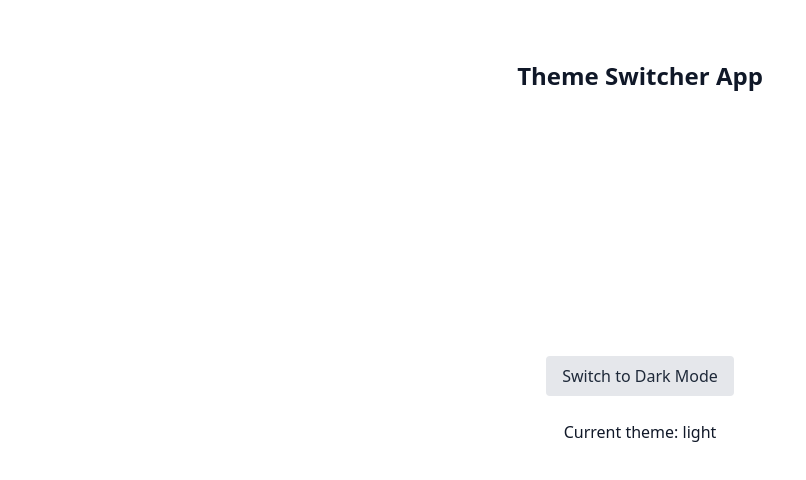
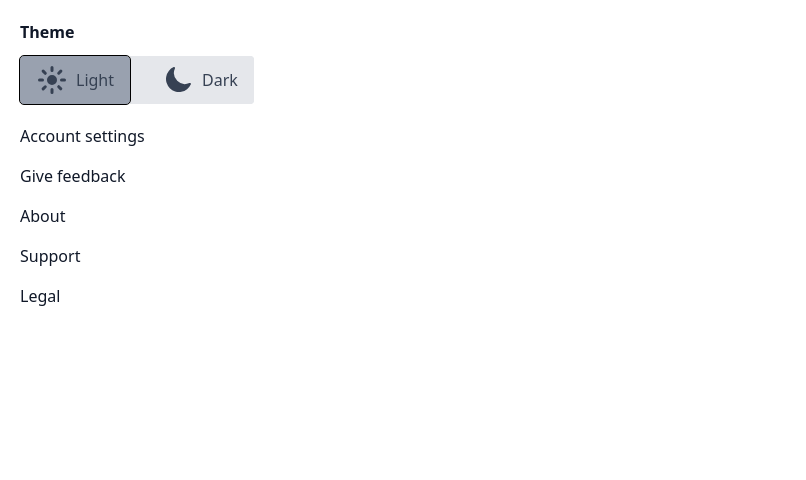
Before and after one commit to TeluadOat/theme-switcher-app, a React (Vite) app: page / in a window 1280 px wide. Shown: the top 480 px of the page, without its empty margins (0-806 px from the left). Built offline with nearby package versions, Linux system fonts and the light colour scheme.

Commit message:
added others.jsx component and improved UI

```diff
--- a/package.json
+++ b/package.json
@@ -10,6 +10,7 @@
     "preview": "vite preview"
   },
   "dependencies": {
+    "@heroicons/react": "^2.2.0",
     "@tailwindcss/vite": "^4.1.17",
     "react": "^19.2.0",
     "react-dom": "^19.2.0",
--- a/src/App.css
+++ b/src/App.css
@@ -6,8 +6,20 @@
   border: 2px solid red;
 } */
 
+
 body {
   margin: 0;
   transition: background-color 0.3s ease,
     color 0.3s ease;
 }
+
+button {
+  /* border: 2px solid red; */
+  display: flex;
+  align-items: center;
+}
+
+.toggle-bar {
+  /* border: 2px solid green; */
+  display: flex;
+}
--- a/src/App.jsx
+++ b/src/App.jsx
@@ -1,16 +1,17 @@
 import { useContext } from 'react';
 import { ThemeContext } from './context/ThemeContext.jsx';
 import ThemeToggle from './components/ThemeToggle.jsx';
+import Others from './components/Others.jsx';
 
 import './App.css'
 
 function App() {
   const { theme } = useContext(ThemeContext);
   return (
-    <div className={`min-h-screen flex flex-col gap-6 justify-center items-center transition-colors ${theme === "light" ? "bg-white text-gray-900" : "bg-gray-900 text-white"}`}>
-      <h1 className='text-2xl font-bold absolute top-15'>Theme Switcher App</h1>
+    <div className={`min-h-screen p-5 transition-colors ${theme === "light" ? "bg-white text-gray-900" : "bg-black/90 text-white"}`}>
+      <h1 className={`text-base font-bold mb-3 ${theme === "light" ? "" : "text-gray-300"}`}>Theme</h1>
       <ThemeToggle />
-      <p>Current theme: {theme} </p>
+      <Others />
     </div>
   )
 }
--- /dev/null
+++ b/src/components/Others.jsx
@@ -0,0 +1,15 @@
+import { useContext } from "react"
+import { ThemeContext } from "../context/ThemeContext.jsx";
+
+export default function Others() {
+    const { theme } = useContext(ThemeContext);
+    return (
+        <div className={`flex flex-col gap-4 mt-5`} >
+            < span > Account settings</ span>
+            <span>Give feedback</span>
+            <span>About</span>
+            <span>Support</span>
+            <span>Legal</span>
+        </div>
+    )
+}
--- a/src/components/ThemeToggle.jsx
+++ b/src/components/ThemeToggle.jsx
@@ -1,12 +1,19 @@
 import { useContext } from "react";
 import { ThemeContext } from "../context/ThemeContext.jsx";
+import { MoonIcon } from '@heroicons/react/16/solid';
+import { SunIcon } from "@heroicons/react/16/solid";
 
 export default function ThemeToggle() {
-    const { theme, toggleTheme } = useContext(ThemeContext);
+    const { theme, toggleLightTheme, toggleDarkTheme } = useContext(ThemeContext);
 
     return (
-        <button onClick={toggleTheme} className={`px-4 py-2 rounded transition-colors ${theme === "light" ? "bg-gray-200 text-gray-800" : "bg-gray-800 text-white"}`}>
-            Switch to {theme === "light" ? "Dark" : "Light"} Mode
-        </button>
+        <div className={`toggle-bar rounded w-fit ${theme === "light" ? "bg-gray-200" : "bg-black"}`} >
+            <button onClick={toggleLightTheme} className={`px-4 py-2 rounded transition-colors ${theme === "light" ? "bg-gray-400 text-gray-700 outline outline-black" : "bg-black text-gray-500"}`}>
+                <SunIcon className="h-8 w-8 mr-2" />Light
+            </button>
+            <button onClick={toggleDarkTheme} className={`px-4 py-2 rounded transition-colors ml-4 ${theme === "light" ? "bg-gray-200 text-gray-700" : "bg-gray-800 text-gray-500 outline outline-white"}`}>
+                <MoonIcon className="h-8 w-8 mr-2" />Dark
+            </button>
+        </div >
     );
 };
--- a/src/context/ThemeContext.jsx
+++ b/src/context/ThemeContext.jsx
@@ -8,16 +8,20 @@ export function ThemeProvider({ children }) {
     });
 
     //toggle function
-    const toggleTheme = () => {
-        setTheme((prev) => (prev === "light" ? "dark" : "light"))
+    const toggleLightTheme = () => {
+        setTheme("light")
     };
+
+    const toggleDarkTheme = () => {
+        setTheme("dark");
+    }
 
     useEffect(() => {
         localStorage.setItem("theme", theme);
     }, [theme]);
 
     return (
-        <ThemeContext value={{ theme, toggleTheme }}>
+        <ThemeContext value={{ theme, toggleLightTheme, toggleDarkTheme }}>
             {children}
         </ThemeContext>
     )
```
Also changed, not shown: 1 other file (tests, documents, lock files or other folders).
